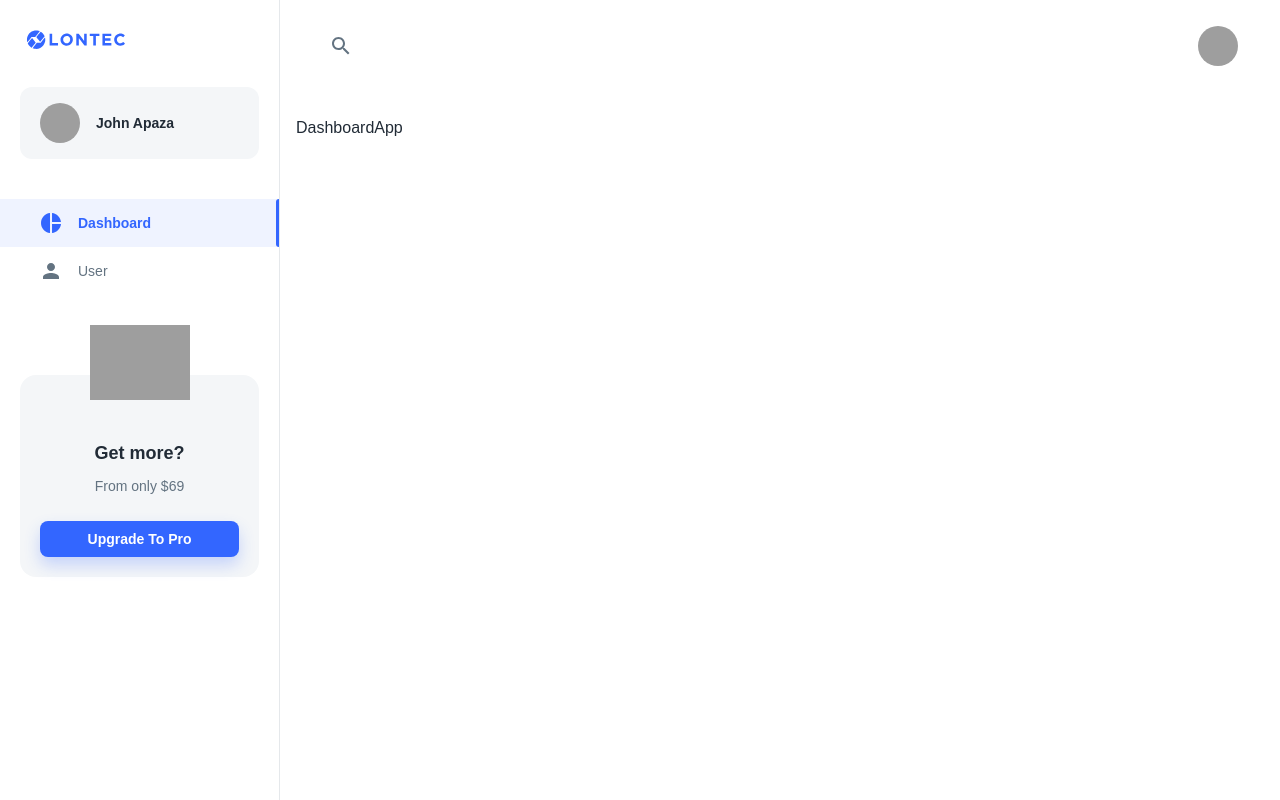
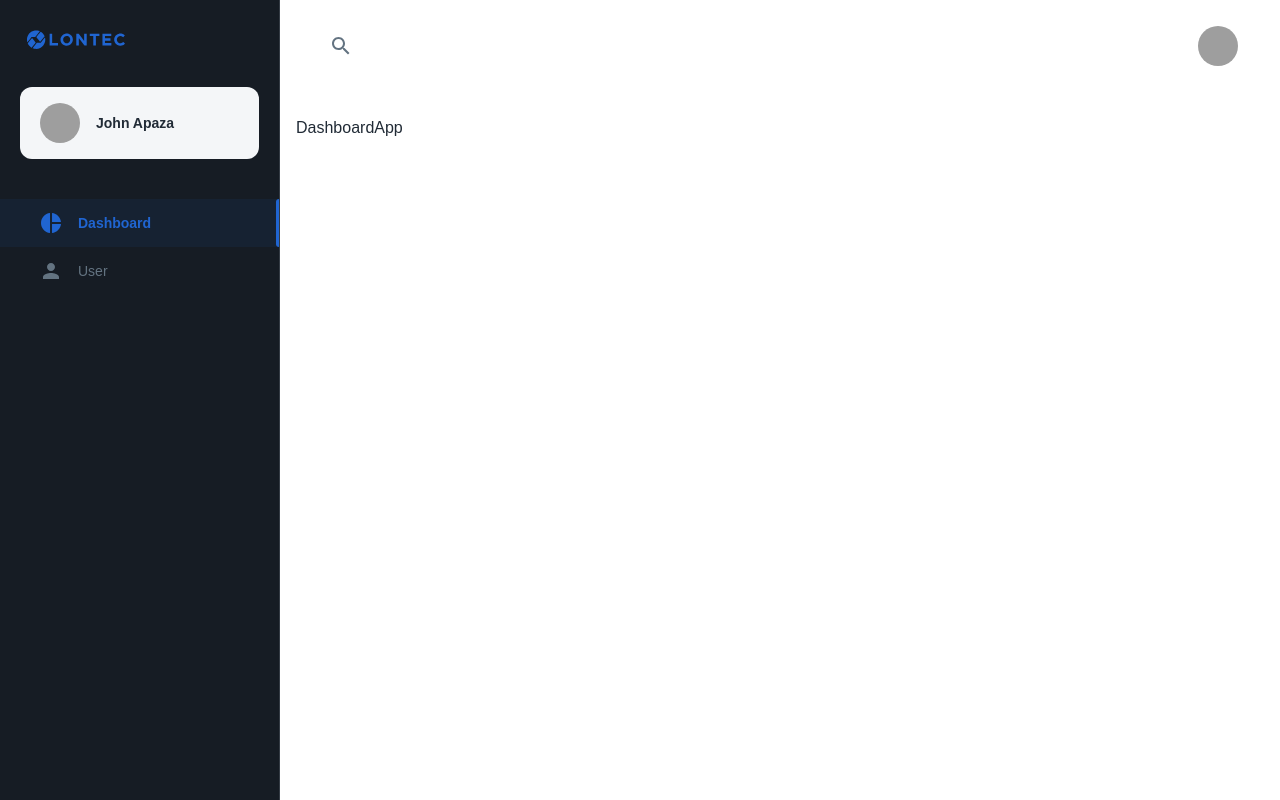
Before and after one commit to JohnApCo/sytem-lontec-eslint, a React (Create React App) app: page /dashboard/app in a window 1280 px wide. Built offline with nearby package versions, Linux system fonts and the light colour scheme; grey boxes are pictures that could not be loaded.

Commit message:
feat: change palette primary color and background color sidebar

```diff
--- a/src/components/layouts/dashboard/DashboardNavbar.js
+++ b/src/components/layouts/dashboard/DashboardNavbar.js
@@ -7,6 +7,7 @@ import { Menu } from '@mui/icons-material';
 //
 import Searchbar from './Searchbar';
 import AccountPopover from './AccountPopover';
+import MHidden from '../../common/MHidden';
 
 // ----------------------------------------------------------------------
 
@@ -42,11 +43,7 @@ export default function DashboardNavbar({ onOpenSidebar }) {
   return (
     <RootStyle>
       <ToolbarStyle>
-        <Box
-          sx={{
-            display: { lg: 'none', xs: 'block' }
-          }}
-        >
+        <MHidden width="lgUp">
           <IconButton
             onClick={onOpenSidebar}
             sx={{
@@ -56,7 +53,7 @@ export default function DashboardNavbar({ onOpenSidebar }) {
           >
             <Menu />
           </IconButton>
-        </Box>
+        </MHidden>
 
         <Searchbar />
         <Box sx={{ flexGrow: 1 }} />
--- a/src/components/layouts/dashboard/DashboardSidebar.js
+++ b/src/components/layouts/dashboard/DashboardSidebar.js
@@ -99,7 +99,7 @@ export default function DashboardSidebar({ isOpenSidebar, onCloseSidebar }) {
 
       <Box sx={{ flexGrow: 1 }} />
 
-      <Box sx={{ px: 2.5, pb: 3, mt: 10 }}>
+      {/*       <Box sx={{ px: 2.5, pb: 3, mt: 10 }}>
         <Stack
           alignItems="center"
           spacing={3}
@@ -135,7 +135,7 @@ export default function DashboardSidebar({ isOpenSidebar, onCloseSidebar }) {
             Upgrade to Pro
           </Button>
         </Stack>
-      </Box>
+      </Box> */}
     </Scrollbar>
   );
 
@@ -145,8 +145,14 @@ export default function DashboardSidebar({ isOpenSidebar, onCloseSidebar }) {
         <Drawer
           open={isOpenSidebar}
           onClose={onCloseSidebar}
-          PaperProps={{
+          /*           PaperProps={{
             sx: { width: DRAWER_WIDTH }
+          }} */
+          sx={{
+            '& .MuiDrawer-paper': {
+              width: DRAWER_WIDTH,
+              backgroundColor: 'rgb(33, 43, 54)'
+            }
           }}
         >
           {renderContent}
@@ -157,10 +163,16 @@ export default function DashboardSidebar({ isOpenSidebar, onCloseSidebar }) {
         <Drawer
           open
           variant="persistent"
-          PaperProps={{
+          /*           PaperProps={{
             sx: {
               width: DRAWER_WIDTH,
               bgcolor: 'background.default'
+            }
+          }} */
+          sx={{
+            '& .MuiDrawer-paper': {
+              width: DRAWER_WIDTH,
+              backgroundColor: 'rgb(22, 28, 36)'
             }
           }}
         >
--- a/src/routes/routes.js
+++ b/src/routes/routes.js
@@ -18,7 +18,7 @@ export default function Router() {
       path: '/dashboard',
       element: <DashboardLayout />,
       children: [
-        { element: <Navigate to="/dashboard/app" replace /> },
+        { path: '', element: <Navigate to="/dashboard/app" replace /> },
         { path: 'app', element: <DashboardApp /> },
         { path: 'user', element: <UserProfile /> }
       ]
--- a/src/theme/palette.js
+++ b/src/theme/palette.js
@@ -29,19 +29,25 @@ const GREY = {
 };
 
 const PRIMARY = {
+  lighter: '#D1E9FC',
+  light: '#76B0F1',
+  main: '#2065D1',
+  dark: '#103996',
+  darker: '#061B64',
+  contrastText: '#fff'
+  /*   lighter: '#C8FACD',
+  light: '#5BE584',
+  main: '#00AB55',
+  dark: '#007B55',
+  darker: '#005249',
+  contrastText: '#fff' */
+};
+const SECONDARY = {
   lighter: '#D6E4FF',
   light: '#84A9FF',
   main: '#3366FF',
   dark: '#1939B7',
   darker: '#091A7A',
-  contrastText: '#fff'
-};
-const SECONDARY = {
-  lighter: '#C8FACD',
-  light: '#5BE584',
-  main: '#00AB55',
-  dark: '#007B55',
-  darker: '#005249',
   contrastText: '#fff'
 };
 const INFO = {
```
